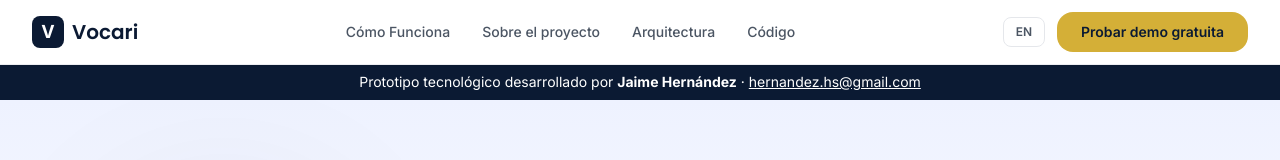
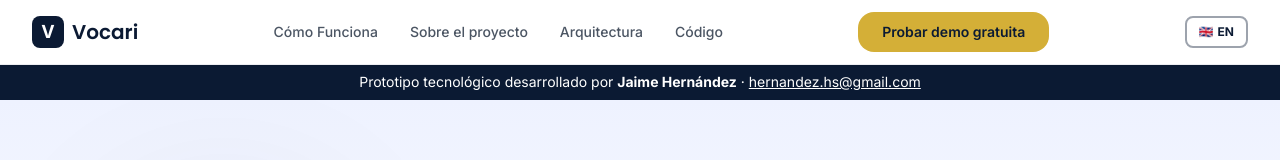
Before and after one commit to devjaime/orienta-ai, a React (Vite) app: page / in a window 1280 px wide. Shown: the top 160 px of the page. Built offline with nearby package versions, Linux system fonts and the light colour scheme; no server answers.

Commit message:
fix(header): mover selector de idioma siempre visible con banderas 🇬🇧/🇨🇱

```diff
--- a/src/components/Header.jsx
+++ b/src/components/Header.jsx
@@ -83,14 +83,6 @@ const Header = ({ onStartTest }) => {
 
           {/* CTA Buttons */}
           <div className="hidden md:flex items-center gap-3">
-            {/* Language toggle */}
-            <button
-              onClick={toggle}
-              className="text-xs font-semibold px-3 py-1.5 rounded-lg border border-gray-200 text-gray-600 hover:border-vocari-primary hover:text-vocari-primary transition-all"
-              title={lang === 'es' ? 'Switch to English' : 'Cambiar a Español'}
-            >
-              {lang === 'es' ? 'EN' : 'ES'}
-            </button>
             {!user ? (
               <>
                 <Link
@@ -143,6 +135,16 @@ const Header = ({ onStartTest }) => {
             )}
           </div>
 
+          {/* Language toggle — siempre visible */}
+          <button
+            onClick={toggle}
+            className="flex items-center gap-1 text-xs font-bold px-3 py-1.5 rounded-lg border-2 border-vocari-primary/40 text-vocari-primary hover:bg-vocari-primary hover:text-white transition-all"
+            title={lang === 'es' ? 'Switch to English' : 'Cambiar a Español'}
+          >
+            <span>{lang === 'es' ? '🇬🇧' : '🇨🇱'}</span>
+            <span>{lang === 'es' ? 'EN' : 'ES'}</span>
+          </button>
+
           {/* Mobile Menu Button */}
           <button
             className="md:hidden text-gray-700 p-2"
@@ -178,12 +180,6 @@ const Header = ({ onStartTest }) => {
               >
                 {tx(t.header.navCode, lang)}
               </a>
-              <button
-                onClick={toggle}
-                className="text-xs font-semibold px-3 py-1.5 rounded-lg border border-gray-200 text-gray-600 hover:border-vocari-primary hover:text-vocari-primary transition-all w-fit"
-              >
-                {lang === 'es' ? '🌐 English' : '🌐 Español'}
-              </button>
               <Link
                 to="/test"
                 className="btn-primary w-full text-center block"
```
